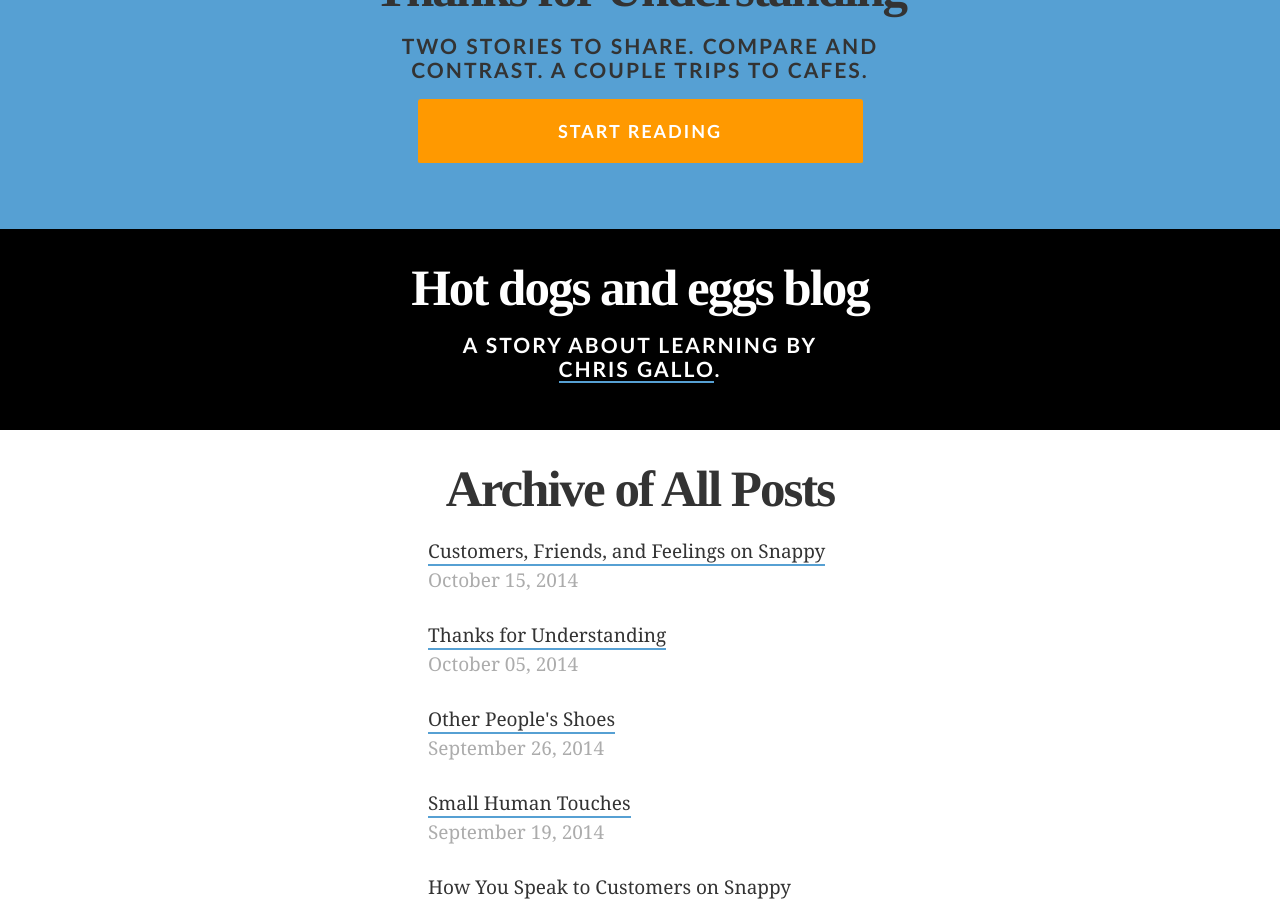
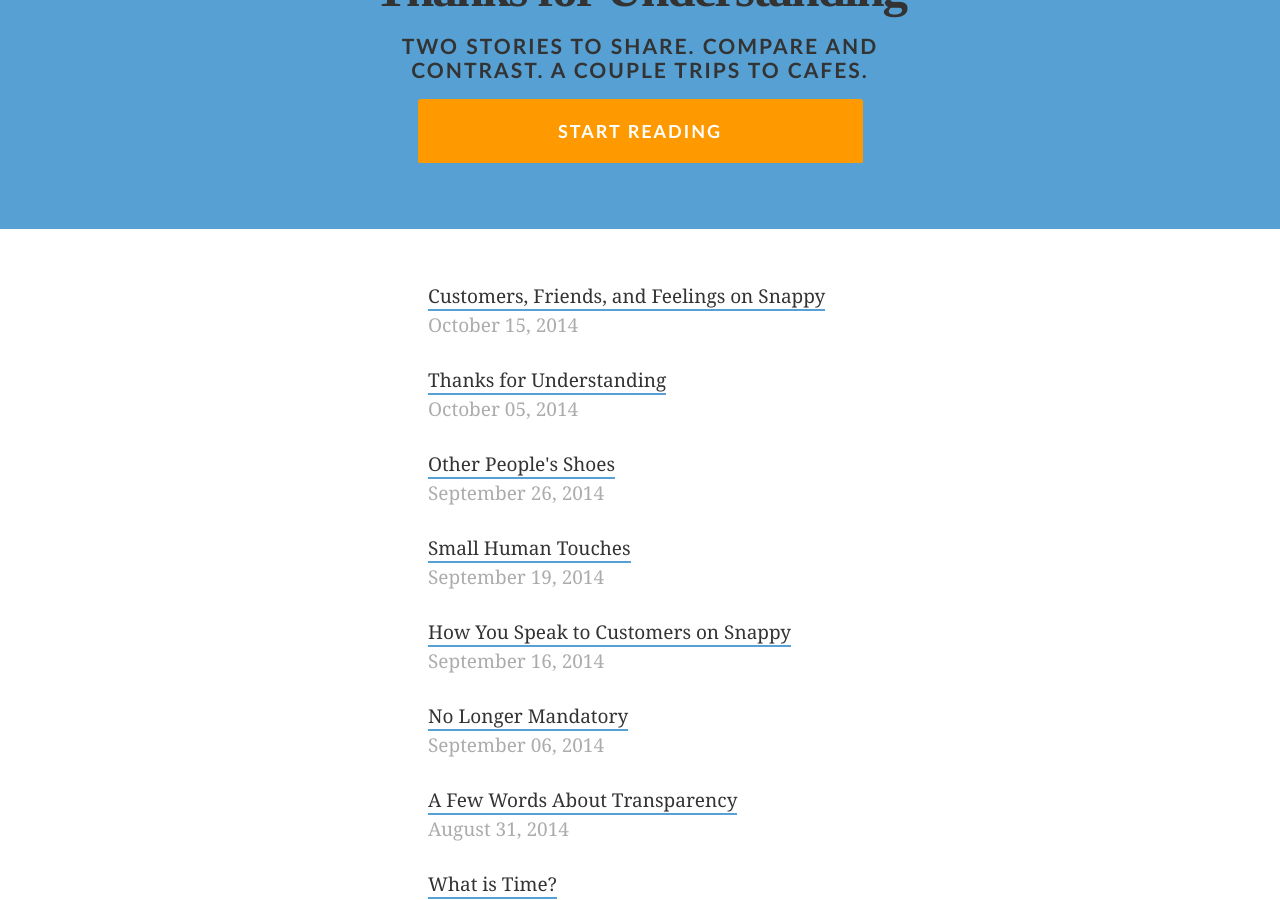
Before and after one commit to gallochris/writing, a Jekyll site: the page built from index.html, in a window 1280 px wide and 900 px high, scrolled down 365 px. Built offline with Jekyll 4.4.1, drawn with Linux system fonts in a browser that asks for light colours; Markdown is read by kramdown in place of the engine named in the settings; the list of posts is cut into pages by our own code.

Commit message:
removing second header

```diff
--- a/index.html
+++ b/index.html
@@ -21,15 +21,7 @@ title: Blog | Chris Gallo
     </div>
     </div>
 <body class="shaq">
-<div style="background-color: #000;">
-    <div class="rasheedwallace">
-       <a href="{{ site.url }}"><h1 style="color: #fff;">{{ site.name }}</h1></a>
-        <h2 style="color: #fff">A story about learning by <br/><a href ="#sayhello" style="color: #fff">Chris Gallo</a>.</h2>
-        </div>
-  </div>
-
  <div class="rasheedwallace words">
- <h1 style="text-align: center">Archive of All Posts</h1>
 {% for post in site.posts %}
   <ul style="list-style: none;">
   <li><a href="{{ post.url }}">{{ post.title }} {{ post.guest }}</a> <div style="color: #acacac;">{{ post.date | date: '%B %d, %Y' }}</div></li>
```
